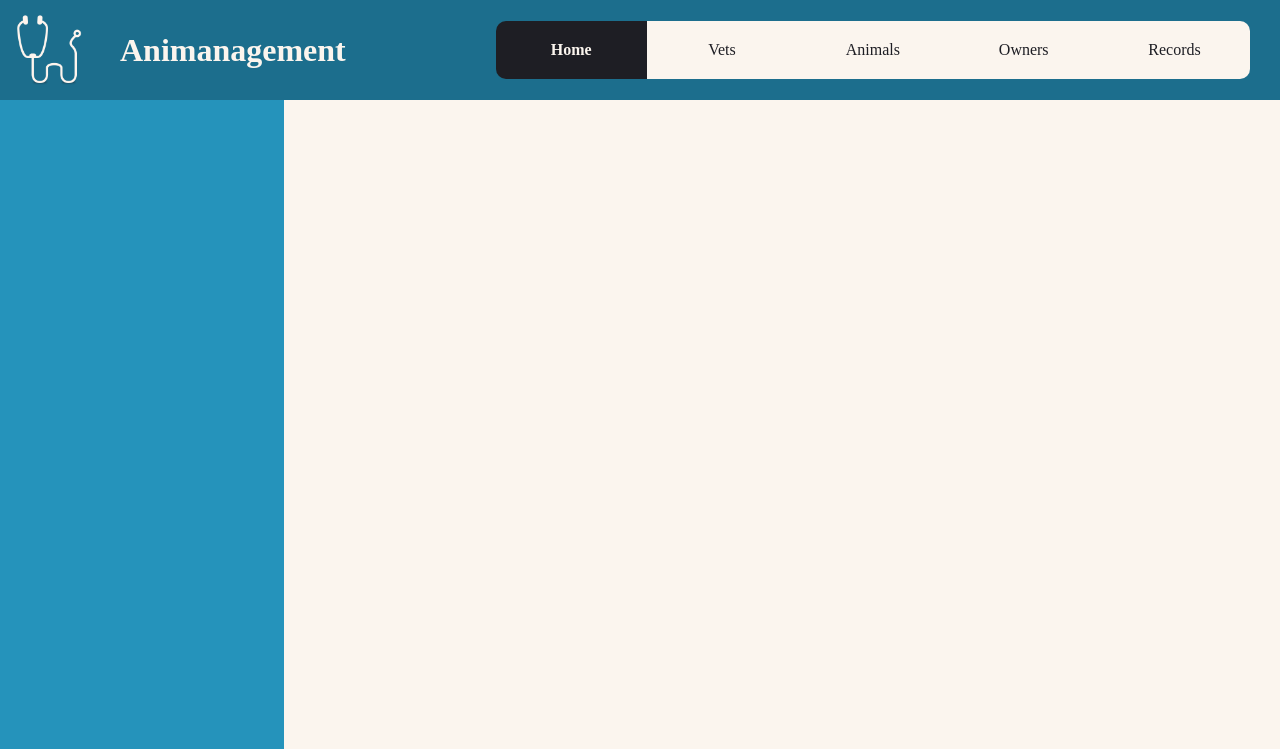
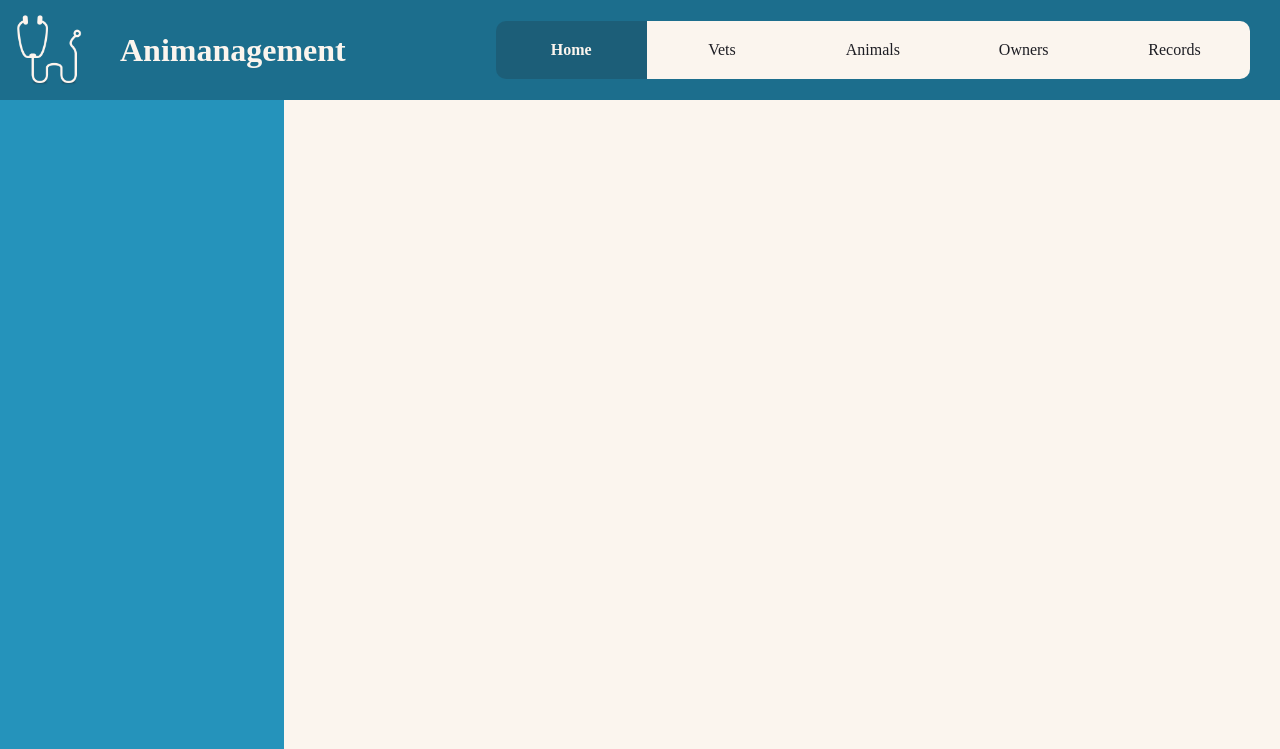
Before and after one commit to JnnyRdng/animanagement, a Flask app: page / in a window 1280 px wide. Shown: the top 749 px of the page. Run offline with Flask 2, Linux system fonts and the light colour scheme; some web fonts are replaced.

Commit message:
update nav styling

```diff
--- a/static/css/style.css
+++ b/static/css/style.css
@@ -87,8 +87,12 @@ body>header>h1 {
 }
 
 .active>a {
+    background-color: var(--black-transp) !important;
+    color: var(--seashell) !important;
+}
+
+.active>a:hover {
     background-color: var(--raisin-black) !important;
-    color: var(--seashell) !important;
 }
 
 #logo {
```
